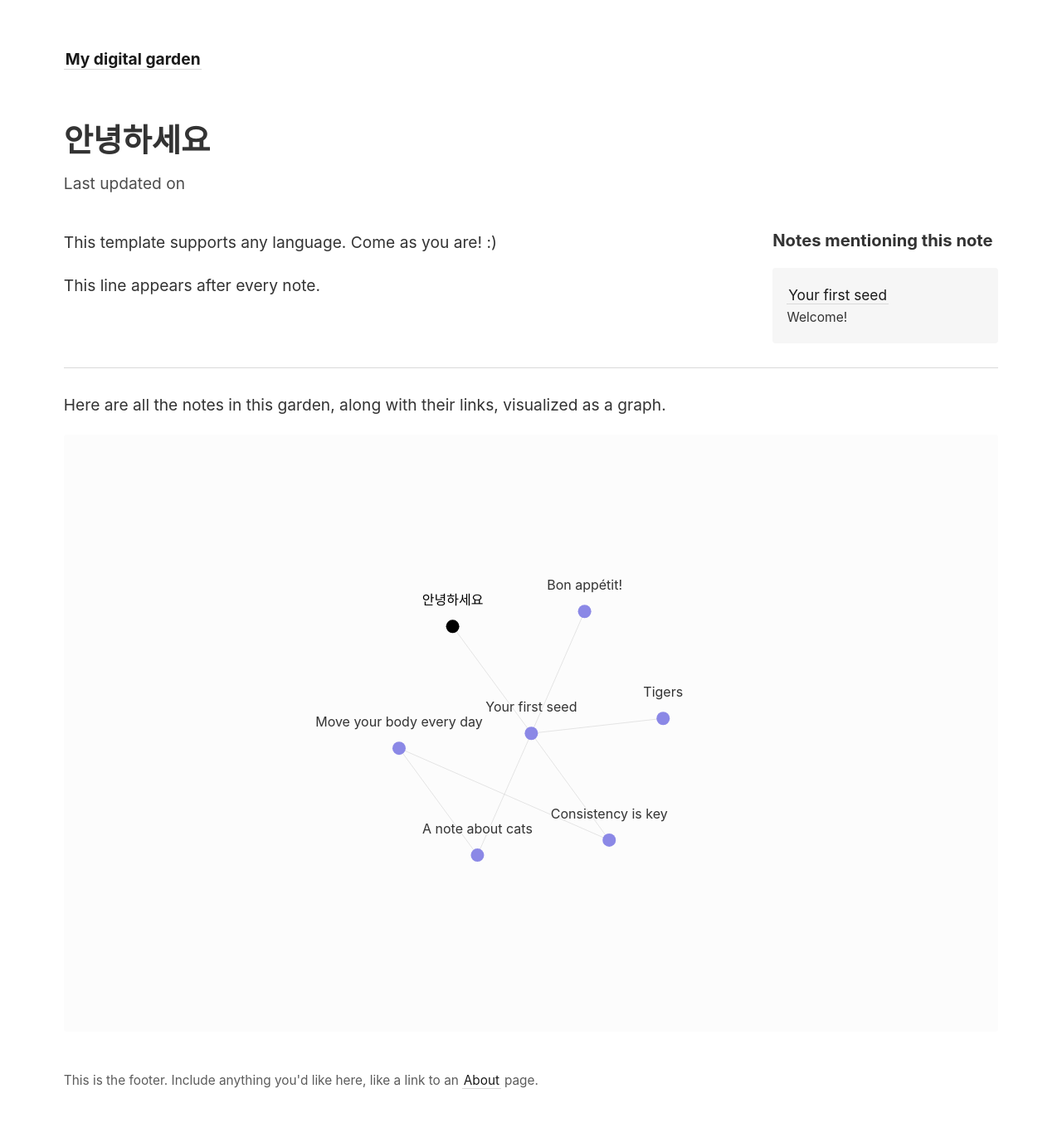
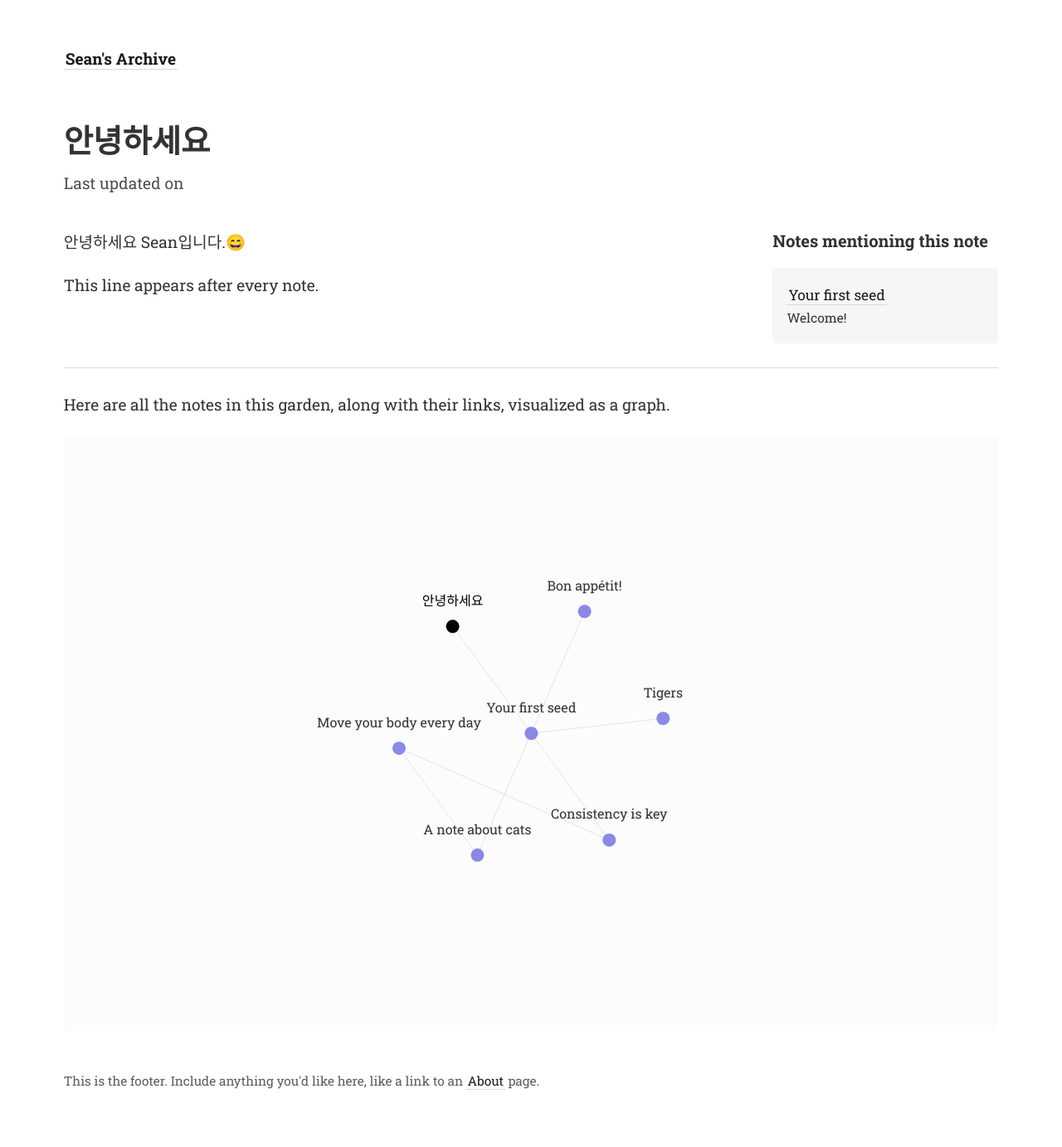
Before and after one commit to archivist-sean/secondbrain, a Jekyll site: the page built from _notes/안녕하세요.md, in a window 1280 px wide. Shown: the whole page at 83% size. Built offline with Jekyll 4.4.1, drawn with Linux system fonts in a browser that asks for light colours.

Commit message:
Update Font Family

```diff
--- a/_config.yml
+++ b/_config.yml
@@ -1,4 +1,4 @@
-title:               My digital garden
+title:               Sean's Archive
 include:             ['_pages']
 exclude:             ['_includes/notes_graph.json']
 # You may need to change the base URL depending on your deploy configuration.
--- a/_notes/안녕하세요.md
+++ b/_notes/안녕하세요.md
@@ -2,4 +2,4 @@
 title: 안녕하세요
 ---
 
-This template supports any language. Come as you are! :)
+안녕하세요 Sean입니다.😄
--- a/_sass/_code.scss
+++ b/_sass/_code.scss
@@ -1,3 +1,5 @@
+@import url('https://fonts.googleapis.com/css2?family=Nanum+Gothic:wght@400;700;800&family=Roboto+Slab:wght@100;200;300;400;500;600;700;800;900&display=swap');
+
 .highlight  {
   background: #f8f8f8;
   padding: 1px 1em;
--- a/_sass/_style.scss
+++ b/_sass/_style.scss
@@ -4,7 +4,7 @@ $color-subtext: hsl(0, 0%, 30%);
 $color-border: hsl(0, 0%, 85%);
 $color-box-background: mix($color-primary, white, 4%);
 $border-radius: 4px;
-$font-family: -apple-system, BlinkMacSystemFont, Segoe UI, Helvetica, Arial,
+$font-family: 'Roboto Slab', 'Nanum Gothic', -apple-system, BlinkMacSystemFont, Segoe UI, Helvetica, Arial,
   sans-serif, Apple Color Emoji, Segoe UI Emoji, Segoe UI Symbol;
 
 body {
```
